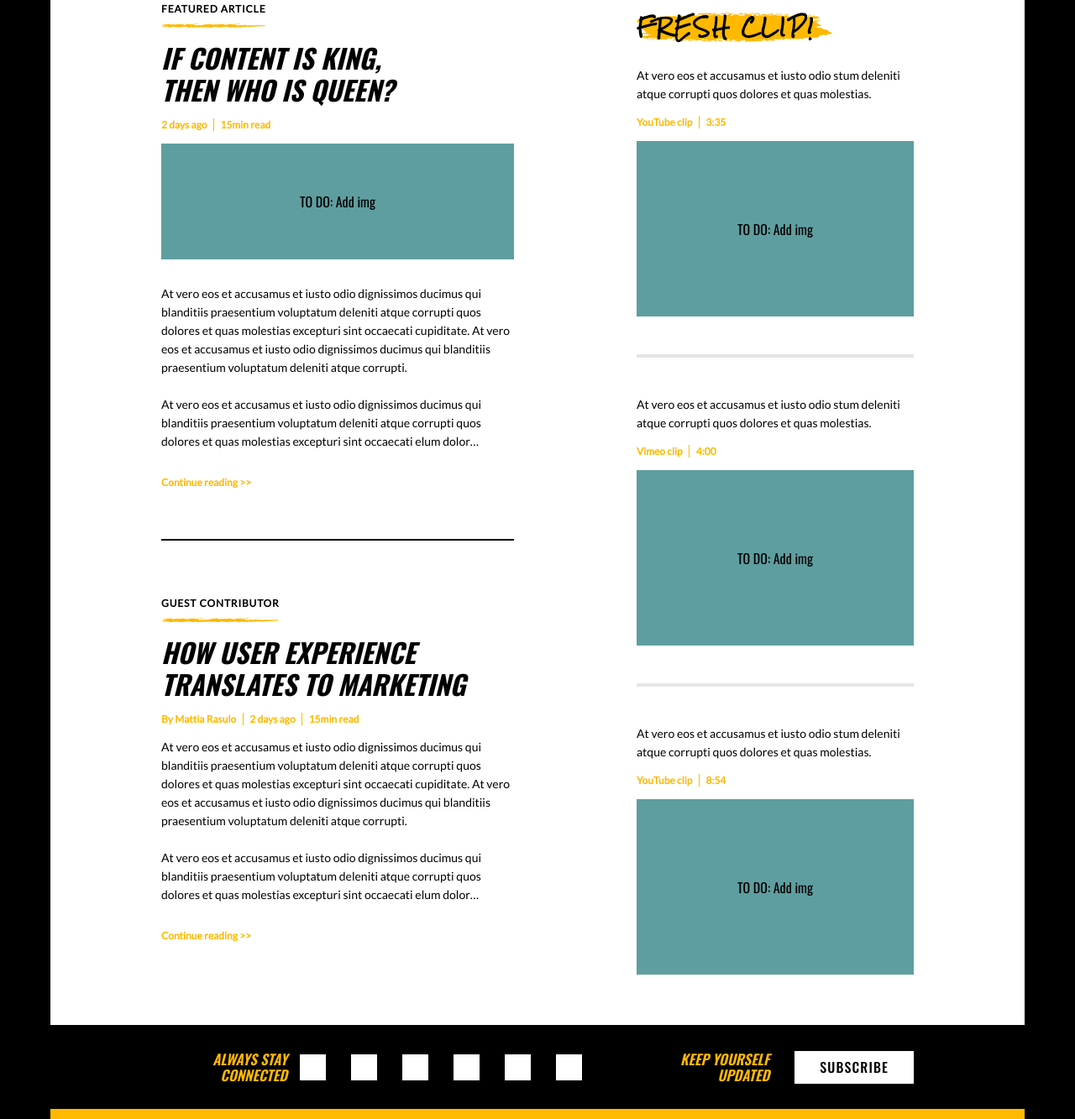
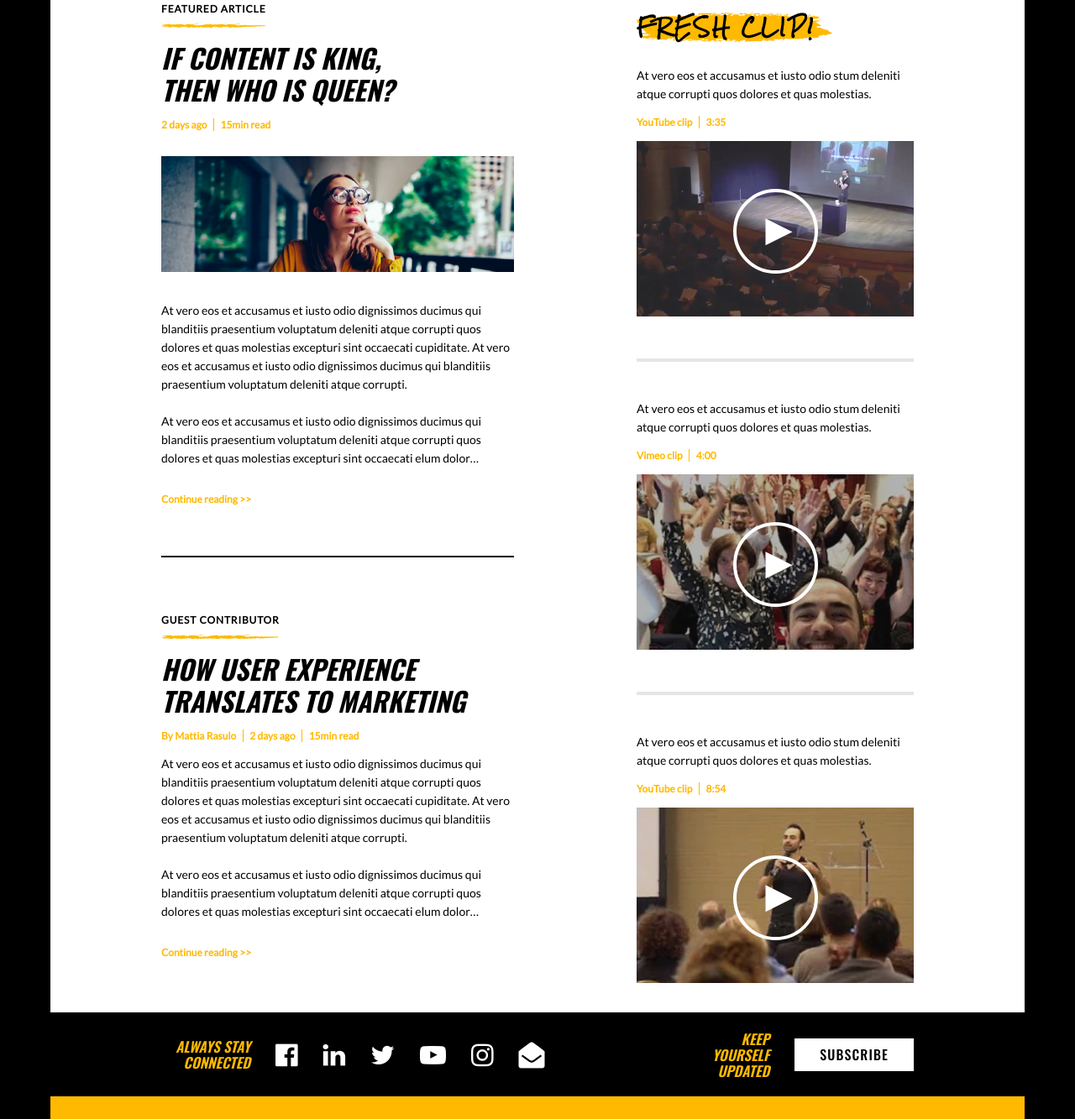
Before and after one commit to SergeyKardash/AndreaDagostini, a plain HTML site: page index.html in a window 1280 px wide. Shown: the part 834-2167 px from the top of the page at 84% size. Drawn offline with nearby package versions, Linux system fonts and the light colour scheme.

Commit message:
upload assets

```diff
--- a/index.css
+++ b/index.css
@@ -8,6 +8,29 @@ body {
   background-color: #000;
   color: #fff;
   font-family: "Oswald", sans-serif;
+}
+
+.img-container img {
+  width: 100%;
+}
+
+.video-container {
+  position: relative;
+}
+
+.video-container img {
+  width: 100%;
+}
+
+.video-container::after {
+  content: "";
+  position: absolute;
+  left: 0;
+  width: 100%;
+  height: 100%;
+  background-image: url(./assets/img/icons/play.svg);
+  background-repeat: no-repeat;
+  background-position: center;
 }
 
 .home-page {
@@ -58,7 +81,9 @@ header {
   font-size: 20px;
 }
 
-.menu > li:hover {
+.menu > li:hover,
+li:active,
+li:focus {
   color: #ffb900;
   position: relative;
   font-weight: 600;
@@ -328,6 +353,10 @@ header {
   border-right: none;
 }
 
+.article > .img-container {
+  margin: 30px 0;
+}
+
 .feed .more {
   display: inline-block;
   text-transform: uppercase;
@@ -442,11 +471,20 @@ header {
 
 .connect > .social .icons {
   display: flex;
+  align-items: center;
+}
+
+.icons > .icon {
+  display: flex;
+  align-items: center;
+  color: #fff;
+  font-size: 31px;
+  margin-left: 30px;
 }
 
 .connect span {
   display: inline-block;
-  max-width: 150px;
+  max-width: 106px;
   font-size: 17px;
   line-height: 19px;
   font-weight: 600;
@@ -501,6 +539,11 @@ header {
   background-size: contain;
   background-repeat: no-repeat;
   background-position: center;
+}
+
+.form_with_events .title.short > span {
+  padding-right: 10px;
+  background-image: url(./assets/img/icons/fill-orange-2.svg);
 }
 
 .form_with_events > .form {
@@ -593,11 +636,15 @@ select:focus {
 }
 
 .form-field.prefix > .prefix {
-  height: 30px;
-  width: 30px;
-  background-color: #000;
+  height: 25px;
+  width: 25px;
+  background-image: url(./assets/img/icons/calendar.svg);
+  background-size: contain;
+  background-repeat: no-repeat;
   position: absolute;
-  left: 10px;
+  left: 7px;
+  top: 3px;
+  opacity: 0.25;
 }
 
 .form > form > button {
@@ -761,7 +808,8 @@ footer > ul > li:last-child {
   }
 
   .connect {
-    padding: unset;
+    padding: 0 30px;
+    justify-content: space-around;
   }
 
   .connect span {
@@ -770,20 +818,21 @@ footer > ul > li:last-child {
 
   .connect > .social {
     padding: 15px 0;
-    justify-content: center;
+    flex-direction: column;
   }
 
-  .social > .icons {
+  .social .icons {
     margin-top: 20px;
   }
 
   .connect > .action {
     padding: 15px 0;
     justify-content: center;
+    flex-direction: column;
   }
 
-  .connect > .action > button {
-    margin: 20px 0 0;
+  .connect > .action button {
+    margin-top: 20px;
   }
 
   .form_with_events > .events {
@@ -803,7 +852,6 @@ footer > ul > li:last-child {
 }
 
 @media (max-width: 640px) {
-
   .menu.active {
     top: 0;
     left: 0;
@@ -819,7 +867,6 @@ footer > ul > li:last-child {
     position: fixed;
     z-index: 999;
   }
-
 
   .initial-content > .center > .left > .content {
     font-size: 25px;
@@ -856,10 +903,6 @@ footer > ul > li:last-child {
     height: unset;
     flex-wrap: wrap;
     justify-content: center;
-  }
-
-  .connect > .action > button {
-    margin: 0 20px;
   }
 
   .form_with_events {
--- a/index.html
+++ b/index.html
@@ -107,21 +107,10 @@
               <li>2 days ago</li>
               <li>15min read</li>
             </ul>
-            <div
-              class="hardcode-image"
-              style="
-                width: 420px;
-                height: 138px;
-                background-color: cadetblue;
-                display: flex;
-                align-items: center;
-                justify-content: center;
-                margin: 15px 0 30px;
-              "
-            >
-              TO DO: Add img
+            <div class="img-container">
+              <img src="assets/img/img-placeholder.jpg"></img>
             </div>
-            <!-- <img class="img"></img> -->
+
             <div class="description">
               <p>
                 At vero eos et accusamus et iusto odio dignissimos ducimus qui
@@ -188,18 +177,8 @@
               <li>YouTube clip</li>
               <li>3:35</li>
             </ul>
-            <div
-              style="
-                width: 330px;
-                height: 209px;
-                background-color: cadetblue;
-                display: flex;
-                align-items: center;
-                justify-content: center;
-                margin: 15px 0 30px;
-              "
-            >
-              TO DO: Add img
+            <div class="video-container">
+              <img src="assets/img/video-1.jpg">
             </div>
           </div>
 
@@ -214,18 +193,8 @@
               <li>Vimeo clip</li>
               <li>4:00</li>
             </ul>
-            <div
-              style="
-                width: 330px;
-                height: 209px;
-                background-color: cadetblue;
-                display: flex;
-                align-items: center;
-                justify-content: center;
-                margin: 15px 0 30px;
-              "
-            >
-              TO DO: Add img
+            <div class="video-container">
+              <img src="assets/img/video-2.jpg">
             </div>
           </div>
 
@@ -240,18 +209,8 @@
               <li>YouTube clip</li>
               <li>8:54</li>
             </ul>
-            <div
-              style="
-                width: 330px;
-                height: 209px;
-                background-color: cadetblue;
-                display: flex;
-                align-items: center;
-                justify-content: center;
-                margin: 15px 0 30px;
-              "
-            >
-              TO DO: Add img
+            <div class="video-container">
+              <img src="assets/img/video-3.jpg">
             </div>
           </div>
         </div>
@@ -263,59 +222,24 @@
             Always stay connected
           </span>
           <div class="icons">
-            <div
-              style="
-                width: 31px;
-                height: 31px;
-                background-color: #fff;
-                margin: 0 15px;
-              "
-            ></div>
-            <div
-              style="
-                width: 31px;
-                height: 31px;
-                background-color: #fff;
-                margin: 0 15px;
-                display: inline;
-              "
-            ></div>
-            <div
-              style="
-                width: 31px;
-                height: 31px;
-                background-color: #fff;
-                margin: 0 15px;
-                display: inline;
-              "
-            ></div>
-            <div
-              style="
-                width: 31px;
-                height: 31px;
-                background-color: #fff;
-                margin: 0 15px;
-                display: inline;
-              "
-            ></div>
-            <div
-              style="
-                width: 31px;
-                height: 31px;
-                background-color: #fff;
-                margin: 0 15px;
-                display: inline;
-              "
-            ></div>
-            <div
-              style="
-                width: 31px;
-                height: 31px;
-                background-color: #fff;
-                margin: 0 15px;
-                display: inline;
-              "
-            ></div>
+            <div class="icon">
+              <i class="fa fa-facebook-official" aria-hidden="true"></i>
+            </div>
+            <div class="icon">
+              <i class="fa fa-linkedin" aria-hidden="true"></i>
+            </div>
+            <div class="icon">
+              <i class="fa fa-twitter" aria-hidden="true"></i>
+            </div>
+            <div class="icon">
+              <i class="fa fa-youtube-play" aria-hidden="true"></i>
+            </div>
+            <div class="icon">
+              <i class="fa fa-instagram" aria-hidden="true"></i>
+            </div>
+            <div class="icon">
+              <i class="fa fa-envelope-open" aria-hidden="true"></i>
+            </div>
           </div>
         </div>
         <div class="action">
@@ -378,18 +302,8 @@
               <li>Vimeo clip</li>
               <li>26:00</li>
             </ul>
-            <div
-              style="
-                width: 330px;
-                height: 209px;
-                background-color: cadetblue;
-                display: flex;
-                align-items: center;
-                justify-content: center;
-                margin: 15px 0 0;
-              "
-            >
-              TO DO: Add img
+            <div class="video-container">
+              <img src="assets/img/video-1.jpg">
             </div>
           </div>
 
@@ -440,7 +354,7 @@
         </div>
 
         <div class="events">
-          <div class="title">
+          <div class="title short">
             <span>Events</span>
           </div>
 
```
Also changed, not shown: assets/img/icons/calendar.svg (added), assets/img/icons/fill-orange-2.svg (added), assets/img/icons/play.svg (added), assets/img/img-placeholder.jpg (added), assets/img/video-1.jpg (added), assets/img/video-2.jpg (added), assets/img/video-3.jpg (added).
